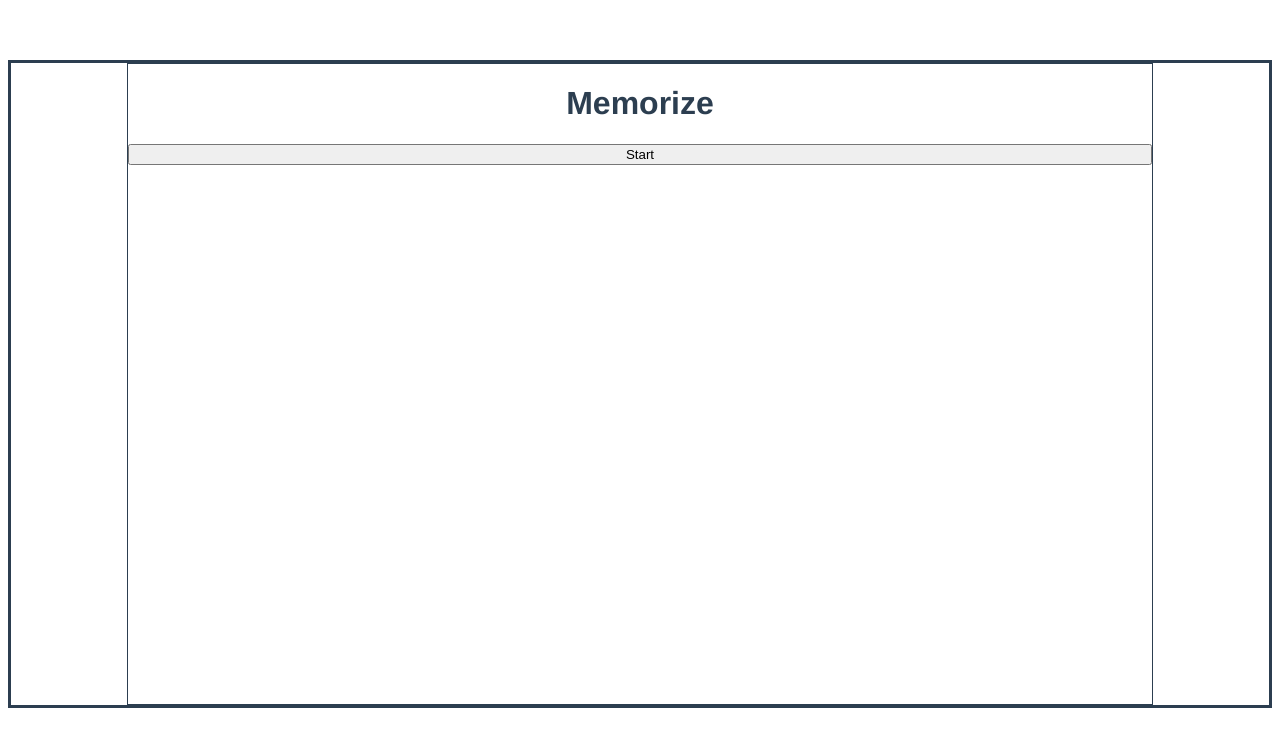
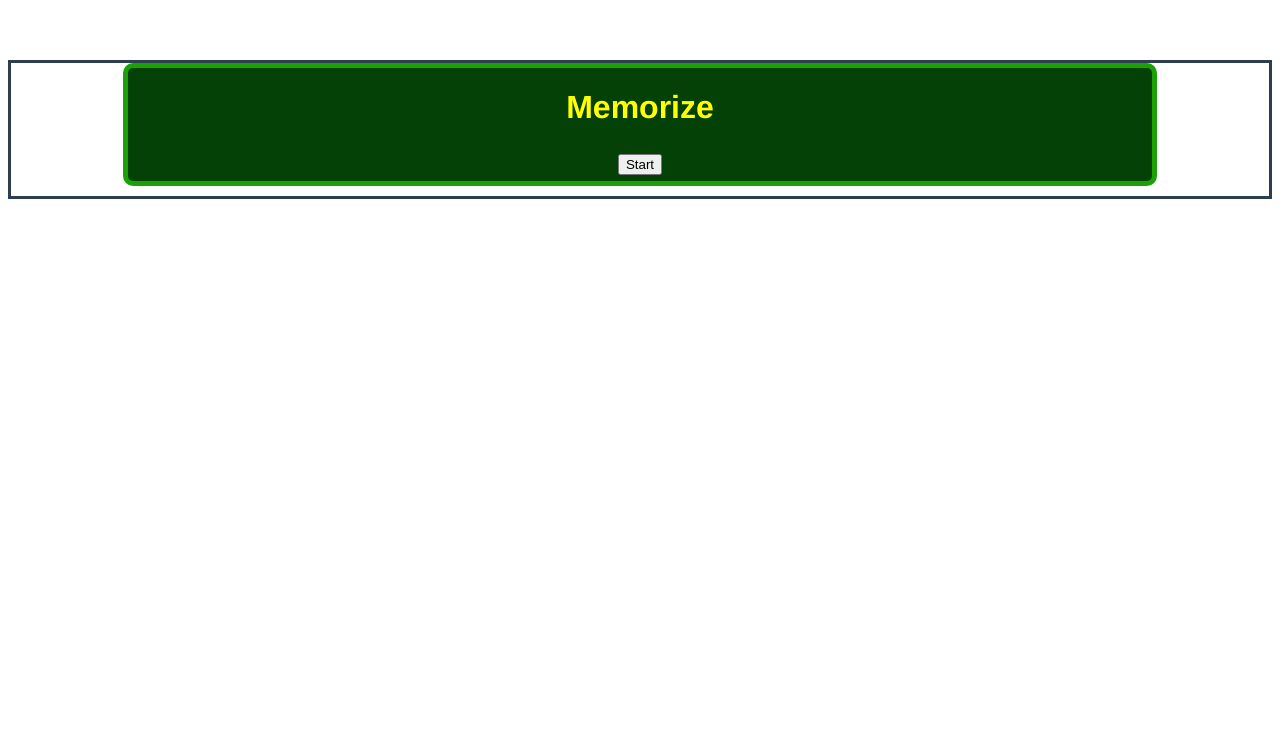
Before and after one commit to kevin21hk/vue-memorize, a Vue app: page / in a window 1280 px wide. Shown: the top 746 px of the page. Built offline with nearby package versions, Linux system fonts and the light colour scheme.

Commit message:
added css

```diff
--- a/src/components/GameBoard.vue
+++ b/src/components/GameBoard.vue
@@ -1,9 +1,11 @@
 <template>
 <div class='board'>
 <h1>Memorize</h1>
-<button @click='start'>
+<div class="btn-container">
+<button id="btnStart" class="btnStart" @click='start'>
     Start
 </button>
+</div>
 <div class = "card-container" v-if="showCards">
     <template v-for="card in deck.slice(0,5)" :key="card.id">
     <CardDisplay
@@ -98,21 +100,43 @@ for (let i = 0; i < rows; i++) {
 
 <style scoped>
 .board {
-    border-width:1px;
-    border-style:solid;
-    width:80vw;
-    height:80vh;
-    display:flex;
-    flex-direction:column;
+background-color:rgb(3, 65, 6);
+color: yellow;
+width:80vw;
+height: auto;
+display:flex;
+border-style: solid;
+border-width:5px;
+border-color:rgb(27, 160, 6);
+margin-bottom: 10px;
+border-radius:10px;
+flex-direction:column;
 }
 .card-container {
+    display: grid;
+    grid-template-columns: repeat(auto-fit, minmax(200px, 1fr));
+    grid-gap: 10px;
+    display:flex;
+    flex-wrap:wrap;
     border-style:dashed;
     width: 60vw;
-    height: 40vh;
-    display:flex;
+    height: auto;
     justify-content:center;
     margin: auto;
-    padding-top:20px;
+    padding:20px;
+    margin-bottom: 10px;
+    border-radius:10px;
+}
+
+.btn-container {
+display:flex;
+justify-content: center;
+flex-direction: column;
+align-items: center;
+}
+
+.btnStart{
+margin:6px;
 }
 
 </style>
```
